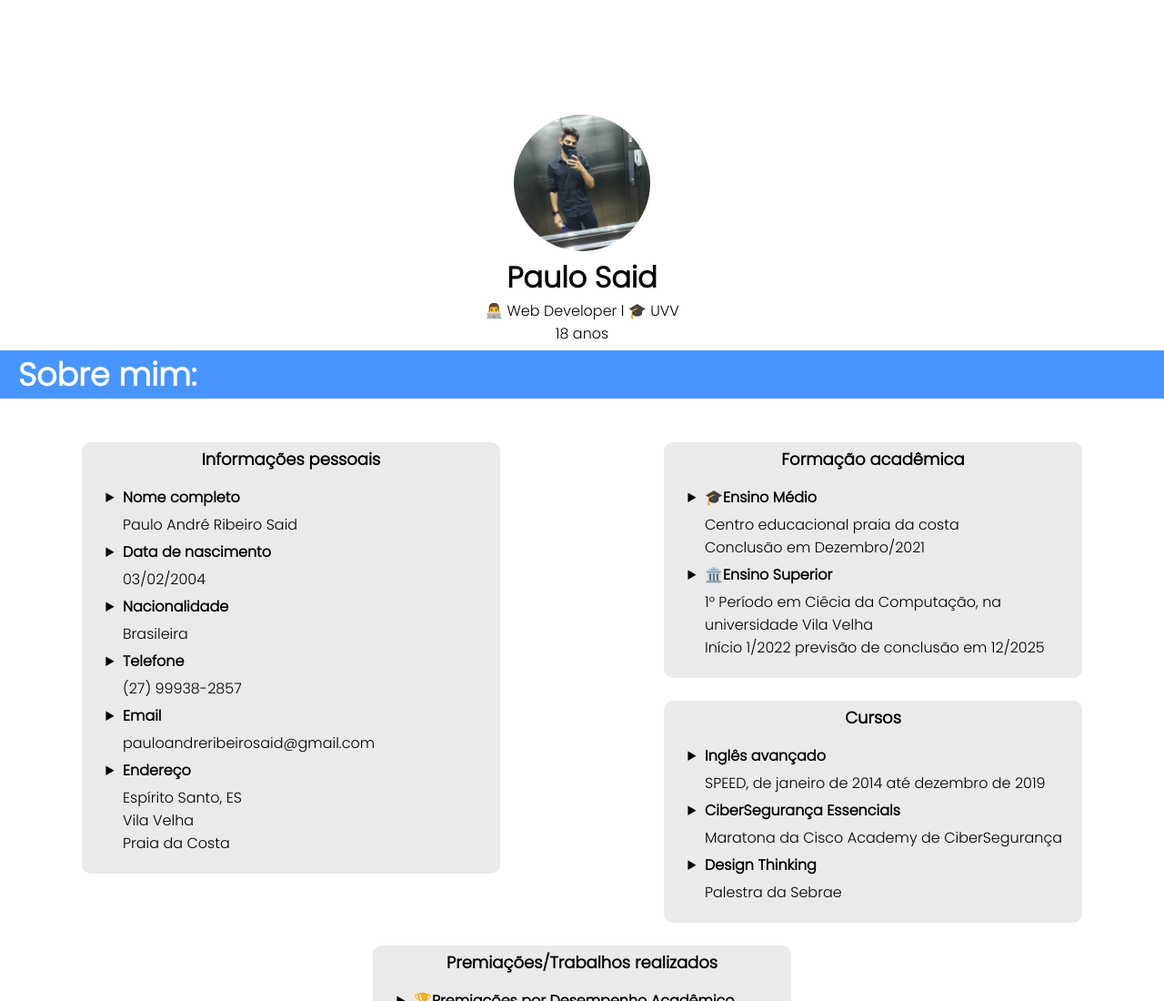
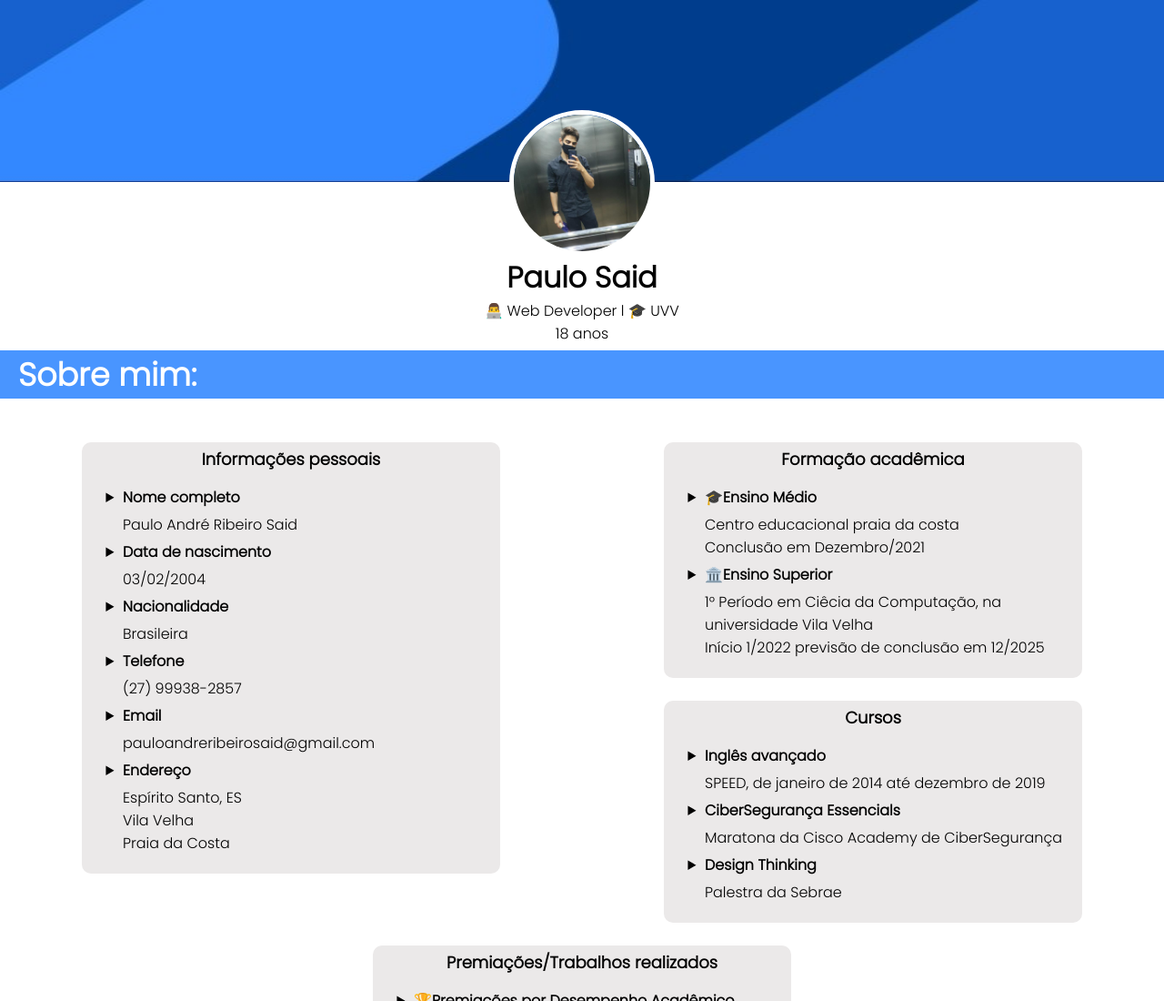
Before and after one commit to PauloSaid/PortfolioPaulo, a plain HTML site: page index.html in a window 1280 px wide. Shown: the top 1100 px of the page at 91% size. Drawn offline with Linux system fonts and the light colour scheme.

Commit message:
Update style.css

```diff
--- a/style.css
+++ b/style.css
@@ -12,7 +12,7 @@ body {margin: 0;background-color: #fff;}
     flex-direction: column;
     align-items: center;
     height: 200px;
-    background: url("imgs/header_bg.jpg");
+    background: url("header_bg.jpg");
     background-repeat: no-repeat;
     background-size: 100% 100%;
 }
```
